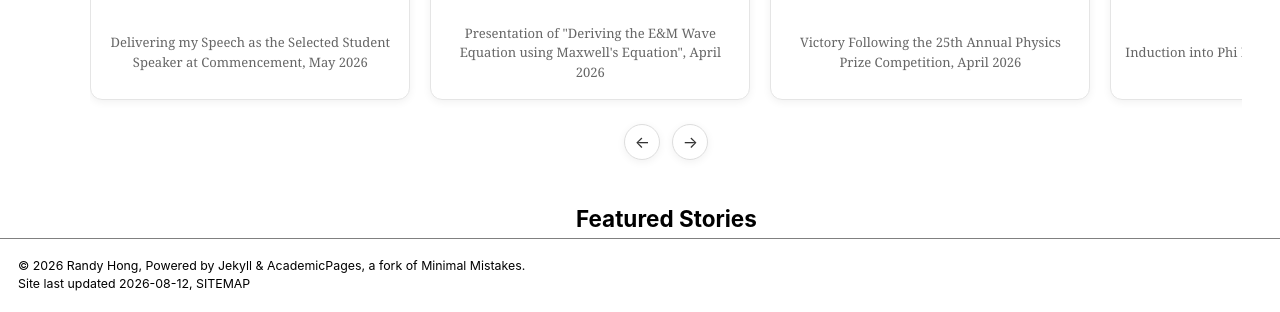
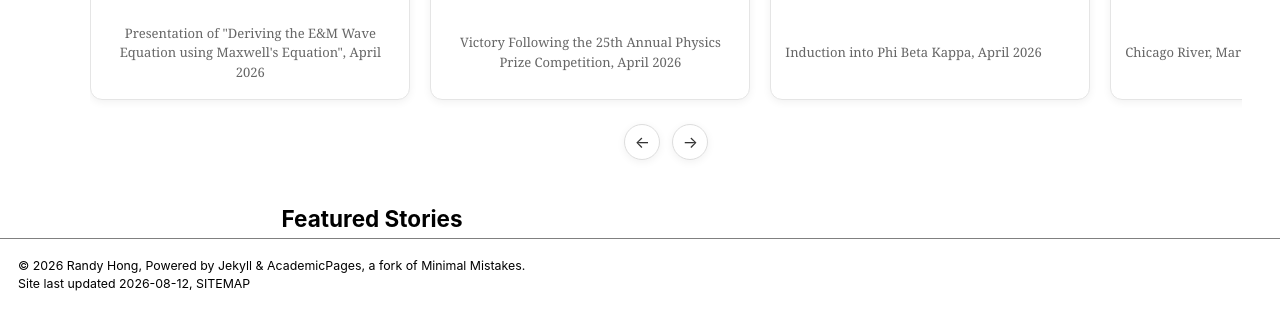
Before and after one commit to randyhongg/randyhongg.github.io, a Jekyll site: the page built from _pages/about.md, in a window 1280 px wide and 1400 px high, cut to the strip 1088-1400 px from the top of the window. Built offline with Jekyll 4.4.1, drawn with Linux system fonts in a browser that asks for light colours; a style sheet for code colours, icons or effects is not loaded; some of the changed lines change nothing that is shown.

Commit message:
Update about.md

```diff
--- a/_pages/about.md
+++ b/_pages/about.md
@@ -135,21 +135,12 @@
   box-shadow: 0 2px 8px rgba(0, 0, 0, 0.06);
   background-color: #fff;
   cursor: pointer;
-  transition: box-shadow 0.2s ease, transform 0.2s ease;
-}
-.photo-slider figure:hover {
-  box-shadow: 0 6px 16px rgba(0, 0, 0, 0.12);
-  transform: translateY(-2px);
 }
 .photo-slider img {
   width: 100%;
   aspect-ratio: 4 / 3;
   object-fit: cover;
   display: block;
-  transition: transform 0.3s ease;
-}
-.photo-slider figure:hover img {
-  transform: scale(1.04);
 }
 .photo-slider figcaption {
   padding: 10px 14px;
@@ -229,7 +220,6 @@
 }
 </style>
 ## About Me
-{: style="text-align: center;"}
 
 <img class="profile-banner-img" src="../images/banner.jpg" alt="Randy Hong, Ph.D. Student, University of California Davis, Neuroscience Graduate Group">
 
@@ -240,7 +230,6 @@
 </div>
 
 ## Photos
-{: style="text-align: center;"}
 
 <div class="photo-slider-wrap">
   <div class="photo-slider" id="photoSlider">
@@ -302,73 +291,46 @@
   const lightboxClose = document.getElementById('photoLightboxClose');
   if (!slider) return;
 
-  const figures = slider.querySelectorAll('figure');
-  const totalFigures = figures.length;
+  const card = slider.querySelector('figure');
+  if (!card) return;
   const gap = 20;
-  let currentIndex = 0;
   let autoTimer;
+  let suppressClick = false;
 
   function cardStep() {
-    return figures[0].getBoundingClientRect().width + gap;
+    return card.getBoundingClientRect().width + gap;
   }
 
-  function scrollToIndex(index, smooth) {
-    slider.scrollTo({ left: index * cardStep(), behavior: smooth ? 'smooth' : 'auto' });
+  function scrollByCard(direction) {
+    slider.scrollBy({ left: direction * cardStep(), behavior: 'smooth' });
   }
 
-  function goToNext() {
-    currentIndex++;
-
-    // If we've reached the last photo, go back to the beginning
-    if (currentIndex >= totalFigures) {
-      currentIndex = 0;
-      scrollToIndex(currentIndex, false);
-      return;
+  function advance() {
+    const atEnd = slider.scrollLeft + slider.clientWidth >= slider.scrollWidth - 5;
+    if (atEnd) {
+      slider.scrollTo({ left: 0, behavior: 'smooth' });
+    } else {
+      scrollByCard(1);
     }
-
-    scrollToIndex(currentIndex, true);
-  }
-
-  function goToPrev() {
-    currentIndex--;
-
-    // If we've gone before the first photo, go to the last
-    if (currentIndex < 0) {
-      currentIndex = totalFigures - 1;
-      scrollToIndex(currentIndex, false);
-      return;
-    }
-
-    scrollToIndex(currentIndex, true);
   }
 
   function startAuto() {
     stopAuto();
-    autoTimer = setInterval(goToNext, 2500);
+    autoTimer = setInterval(advance, 3000);
   }
-
   function stopAuto() {
     clearInterval(autoTimer);
   }
 
-  prevBtn.addEventListener('click', () => {
-    goToPrev();
-    stopAuto();
-    startAuto();
-  });
-
-  nextBtn.addEventListener('click', () => {
-    goToNext();
-    stopAuto();
-    startAuto();
-  });
+  prevBtn.addEventListener('click', () => { scrollByCard(-1); stopAuto(); startAuto(); });
+  nextBtn.addEventListener('click', () => { scrollByCard(1); stopAuto(); startAuto(); });
 
   slider.addEventListener('mouseenter', stopAuto);
   slider.addEventListener('mouseleave', startAuto);
   slider.addEventListener('touchstart', stopAuto, { passive: true });
   slider.addEventListener('touchend', startAuto);
 
-  figures.forEach((figure) => {
+  slider.querySelectorAll('figure').forEach((figure) => {
     figure.addEventListener('click', () => {
       const img = figure.querySelector('img');
       const caption = figure.querySelector('figcaption');
@@ -391,13 +353,11 @@
     if (e.key === 'Escape') closeLightbox();
   });
 
-  // Start autoscrolling
   startAuto();
 })();
 </script>
 
 ## Featured Stories
-{: style="text-align: center;"}
 
 <div class="story-card reveal" onclick="window.open('https://www.hws.edu/news/2026/randy-hong-uc-davis.aspx', '_blank')">
   <img src="images/arm_pose.jpg" alt="Article thumbnail" style="width: 140px; height: 140px; object-fit: cover; border-radius: 8px; flex-shrink: 0;">
@@ -416,8 +376,6 @@
 </div>
 
 ## Contact Me
-{: style="text-align: center;"}
-
 <div class="contact-links">
   <a class="contact-card reveal" href="https://www.linkedin.com/in/randy-hong/" target="_blank">
     <p class="contact-label">Network</p>
```
